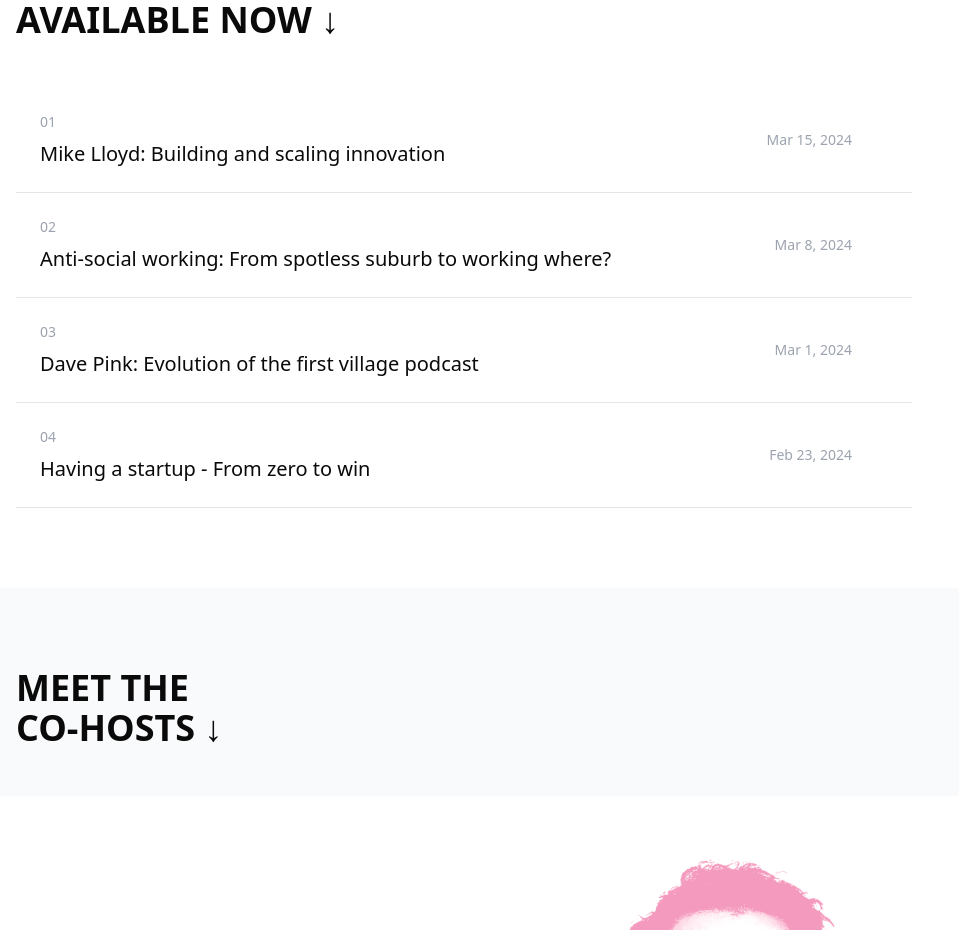
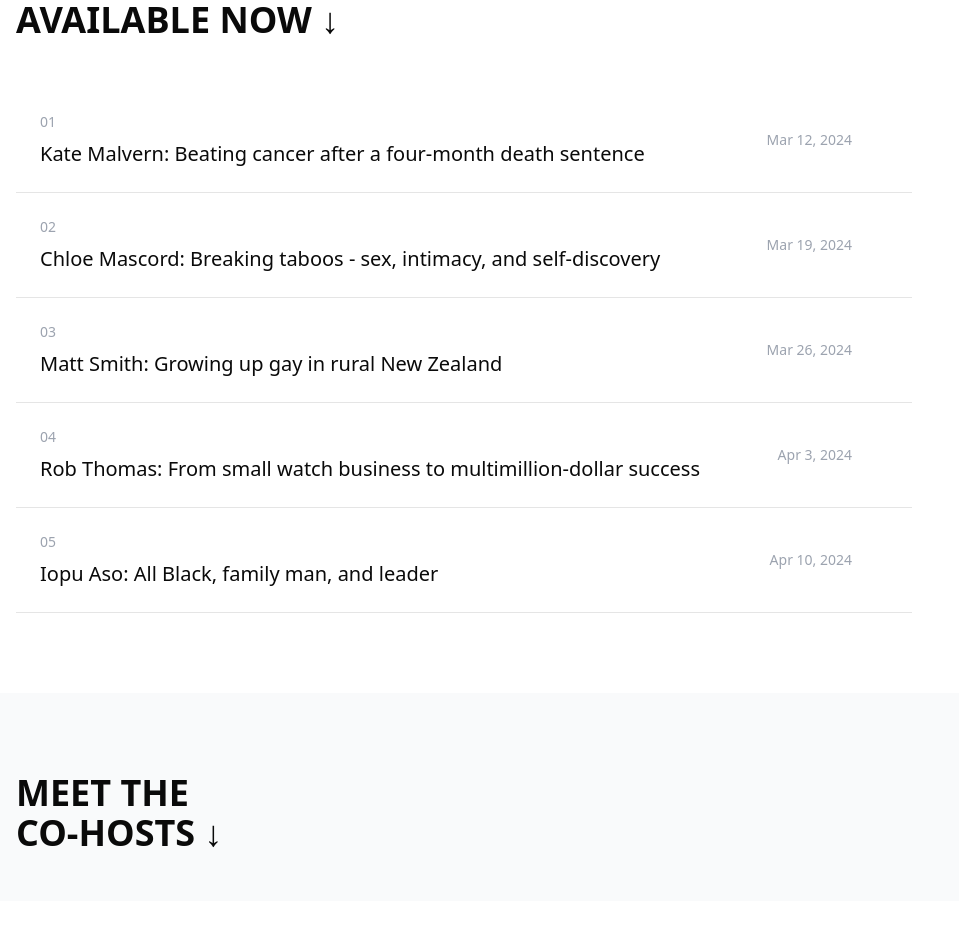
Before and after one commit to jbpolson/joe-blow-podcast, a React (Vite) app: page / in a window 1280 px wide. Shown: the part 1500-2430 px from the top of the page, without its empty margins (0-959 px from the left). Built offline with nearby package versions, Linux system fonts and the light colour scheme.

Commit message:
Add podcast episodes
Add the first five podcast episodes to the episode list on the website.

```diff
--- a/src/pages/Index.tsx
+++ b/src/pages/Index.tsx
@@ -1,3 +1,4 @@
+
 import { useState } from "react";
 import { ArrowRight } from "lucide-react";
 
@@ -45,20 +46,24 @@ const Index = () => {
 
   const episodes = [{
     number: "01",
-    title: "Mike Lloyd: Building and scaling innovation",
-    date: "Mar 15, 2024"
+    title: "Kate Malvern: Beating cancer after a four-month death sentence",
+    date: "Mar 12, 2024"
   }, {
     number: "02",
-    title: "Anti-social working: From spotless suburb to working where?",
-    date: "Mar 8, 2024"
+    title: "Chloe Mascord: Breaking taboos - sex, intimacy, and self-discovery",
+    date: "Mar 19, 2024"
   }, {
     number: "03",
-    title: "Dave Pink: Evolution of the first village podcast",
-    date: "Mar 1, 2024"
+    title: "Matt Smith: Growing up gay in rural New Zealand",
+    date: "Mar 26, 2024"
   }, {
     number: "04",
-    title: "Having a startup - From zero to win",
-    date: "Feb 23, 2024"
+    title: "Rob Thomas: From small watch business to multimillion-dollar success",
+    date: "Apr 3, 2024"
+  }, {
+    number: "05",
+    title: "Iopu Aso: All Black, family man, and leader",
+    date: "Apr 10, 2024"
   }];
 
   const handleSubmit = (e: React.FormEvent) => {
```
